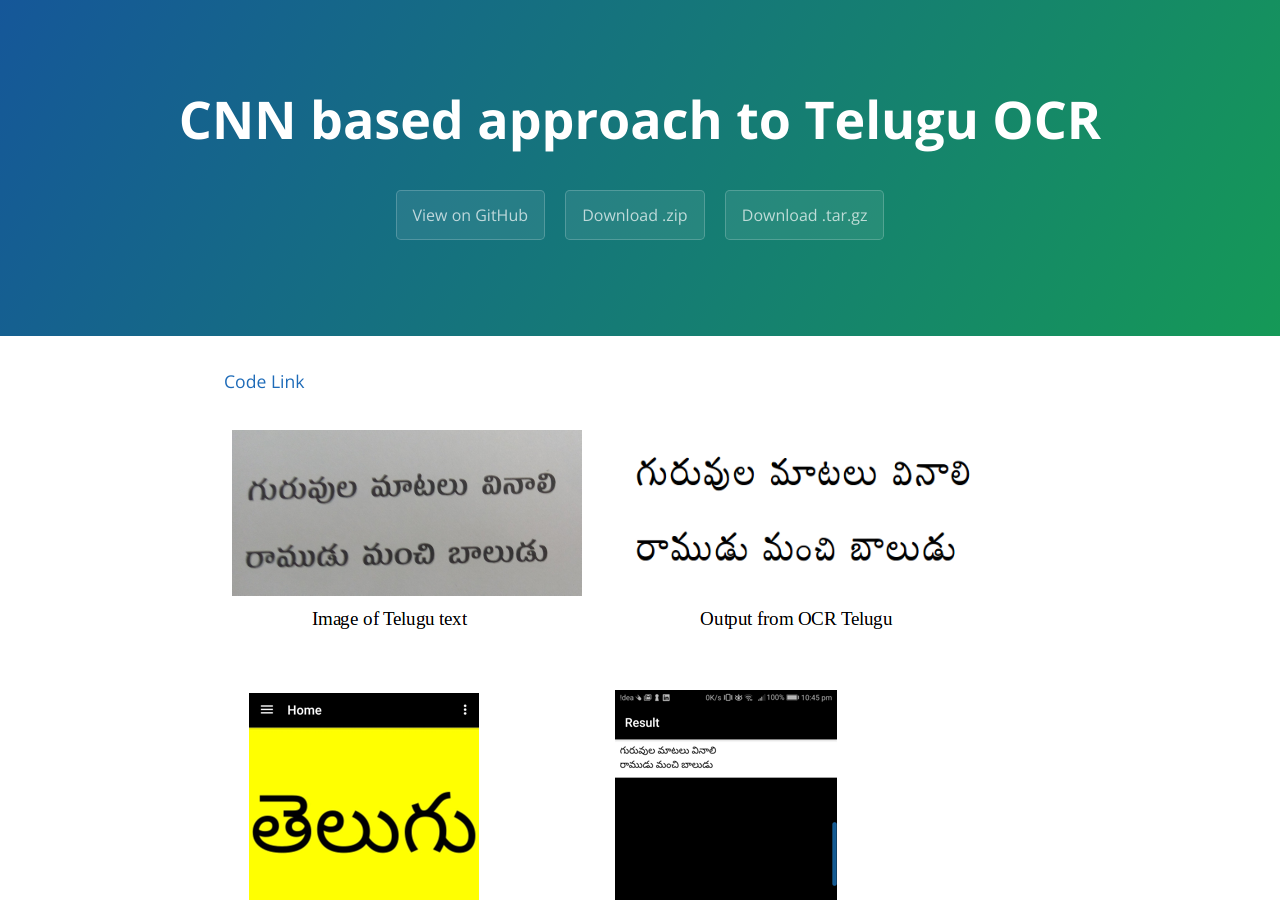
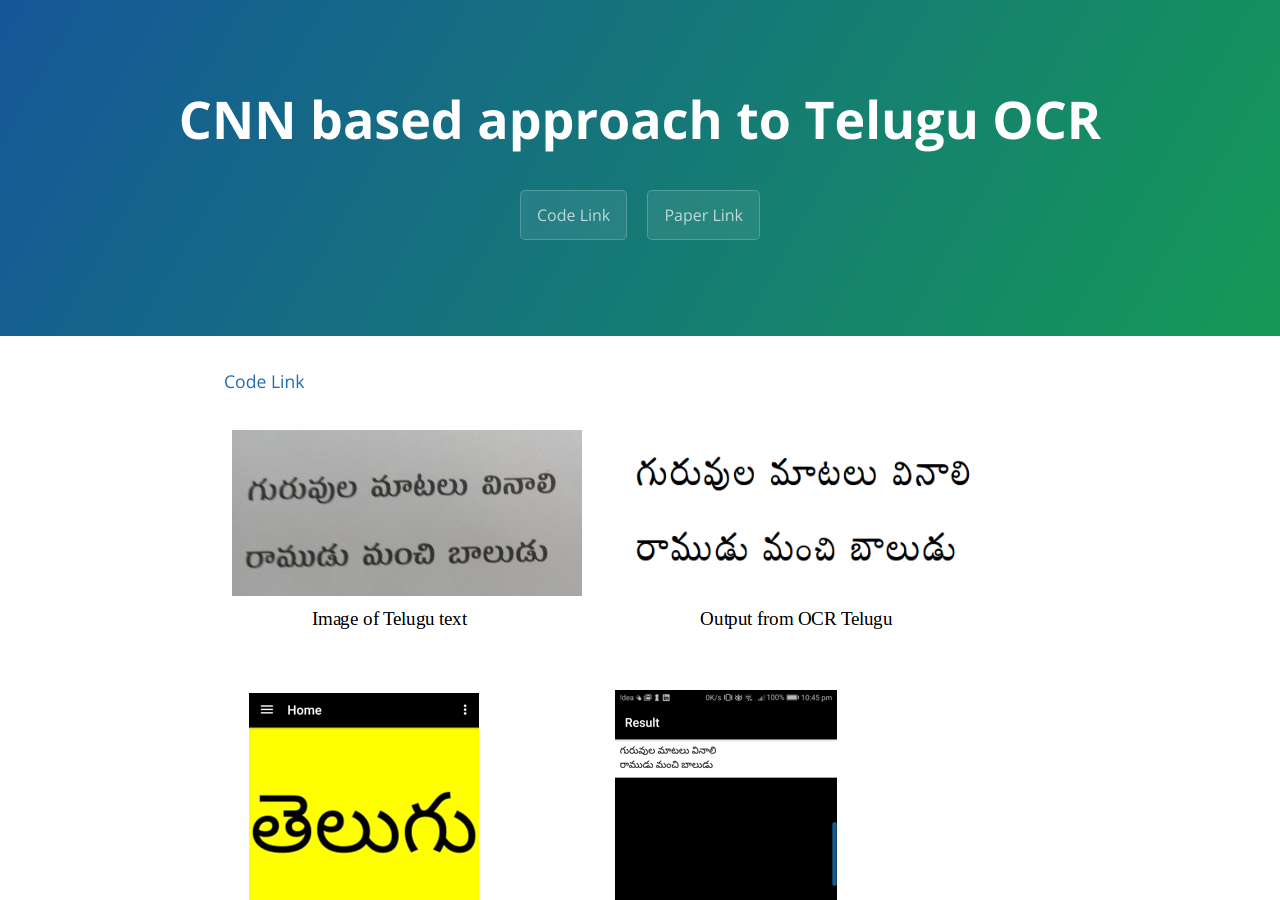
Before and after one commit to GayamTrishal/OCR_Telugu.github.io, a Jekyll site: the page built from index.md, in a window 1280 px wide and 900 px high. Built offline with Jekyll 4.4.1, drawn with Linux system fonts in a browser that asks for light colours; our own code applies the rules of GitHub Pages for plain Markdown files; the repository's description, which GitHub fills in, is left out.

Commit message:
Update default.html

```diff
--- a/_layouts/default.html
+++ b/_layouts/default.html
@@ -14,11 +14,8 @@
       <h1 class="project-name">{{ site.title | default: site.github.repository_name }}</h1>
       <h2 class="project-tagline">{{ site.description | default: site.github.project_tagline }}</h2>
       {% if site.github.is_project_page %}
-        <a href="{{ site.github.repository_url }}" class="btn">View on GitHub</a>
-      {% endif %}
-      {% if site.show_downloads %}
-        <a href="{{ site.github.zip_url }}" class="btn">Download .zip</a>
-        <a href="{{ site.github.tar_url }}" class="btn">Download .tar.gz</a>
+        <a href="{{ https://github.com/GayamTrishal/OCR_Telugu_code }}" class="btn">Code Link</a>
+        <a href="{{ https://github.com/GayamTrishal/OCR_Telugu_code }}" class="btn">Paper Link</a>
       {% endif %}
     </section>
 
```
